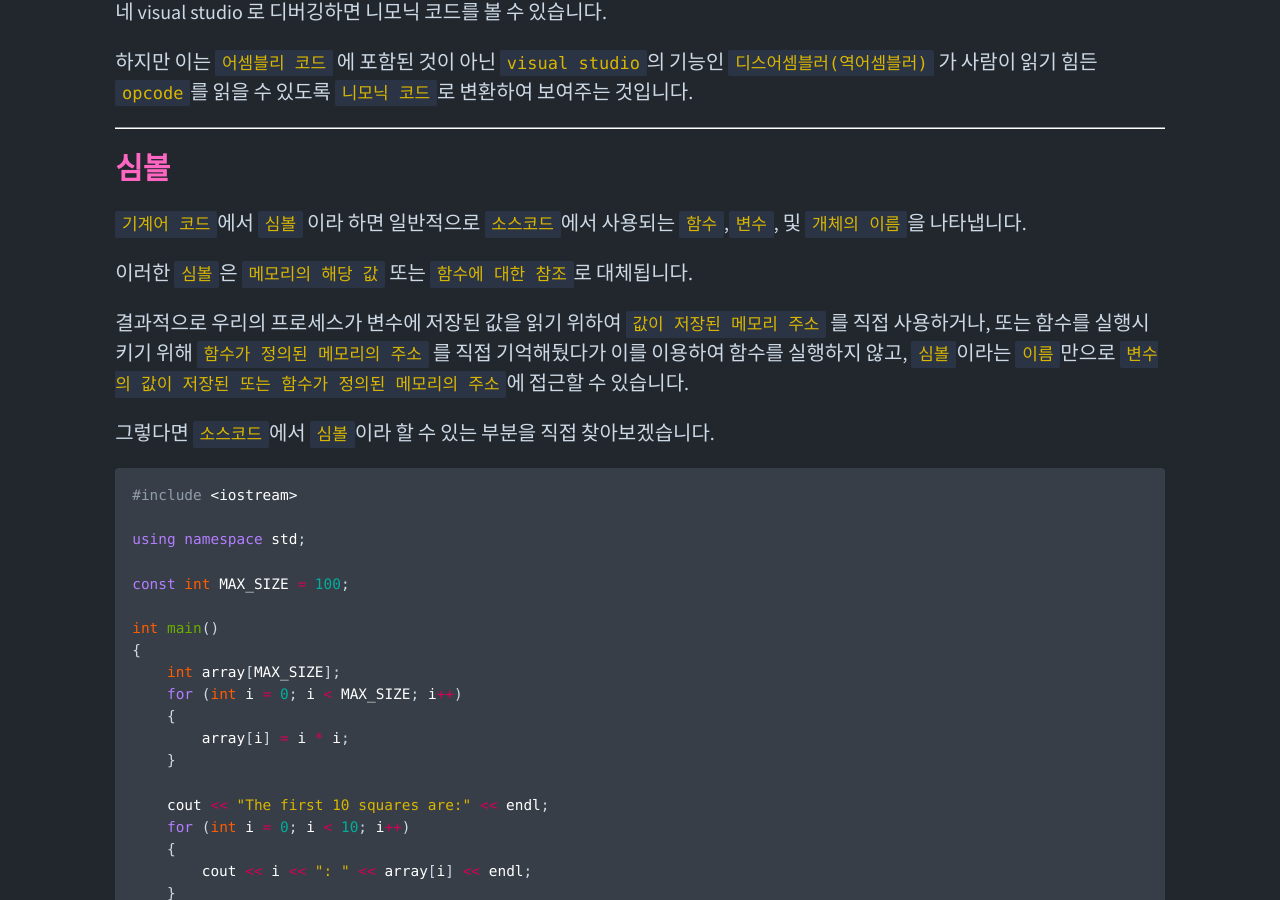
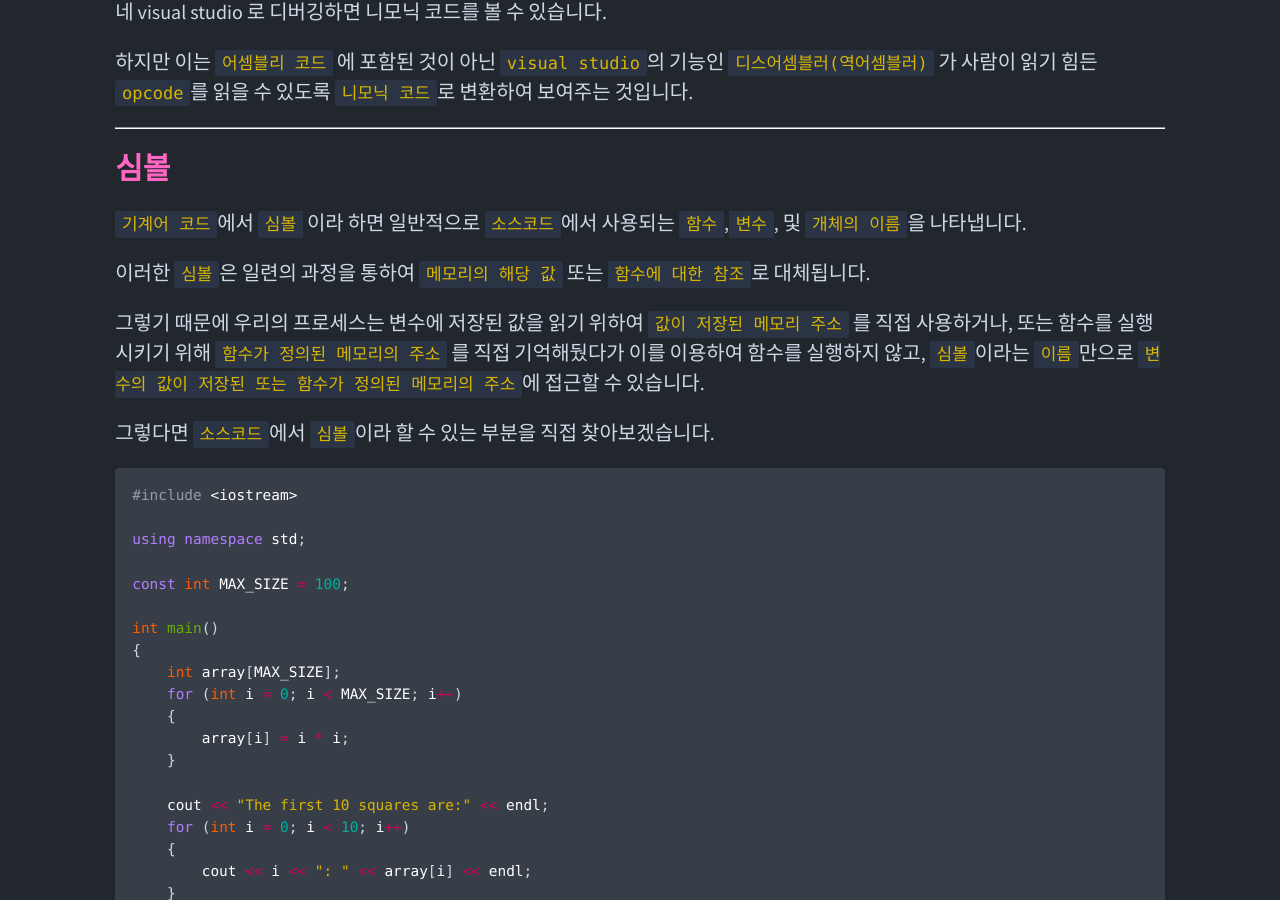
Before and after one commit to mainmethod0126/old-tech-blog, a Jekyll site: the page built from _posts/cpp/2022-12-11-cpp-컴파일에서-심볼은-무슨-말일까.md, in a window 1280 px wide and 900 px high, scrolled down 3664 px. Built offline with Jekyll 4.4.1, drawn with Linux system fonts in a browser that asks for light colours; comment, search, counter and statistics services are not loaded.

Commit message:
어색한 문장 수정

```diff
--- a/_posts/cpp/2022-12-11-cpp-컴파일에서-심볼은-무슨-말일까.md
+++ b/_posts/cpp/2022-12-11-cpp-컴파일에서-심볼은-무슨-말일까.md
@@ -158,9 +158,9 @@ add eax, 0x3
 
 `기계어 코드`에서 `심볼` 이라 하면 일반적으로 `소스코드`에서 사용되는 `함수`,`변수`, 및 `개체의 이름`을 나타냅니다.
 
-이러한 `심볼`은 `메모리의 해당 값` 또는 `함수에 대한 참조`로 대체됩니다.
+이러한 `심볼`은 일련의 과정을 통하여 `메모리의 해당 값` 또는 `함수에 대한 참조`로 대체됩니다.
 
-결과적으로 우리의 프로세스가 변수에 저장된 값을 읽기 위하여 `값이 저장된 메모리 주소` 를 직접 사용하거나,
+그렇기 때문에 우리의 프로세스는 변수에 저장된 값을 읽기 위하여 `값이 저장된 메모리 주소` 를 직접 사용하거나,
 또는 함수를 실행시키기 위해 `함수가 정의된 메모리의 주소` 를 직접 기억해뒀다가 이를 이용하여 함수를 실행하지 않고,
 `심볼`이라는 `이름`만으로 `변수의 값이 저장된 또는 함수가 정의된 메모리의 주소`에 접근할 수 있습니다.
 
```
